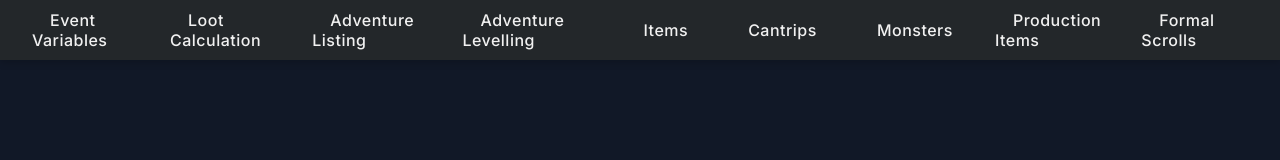
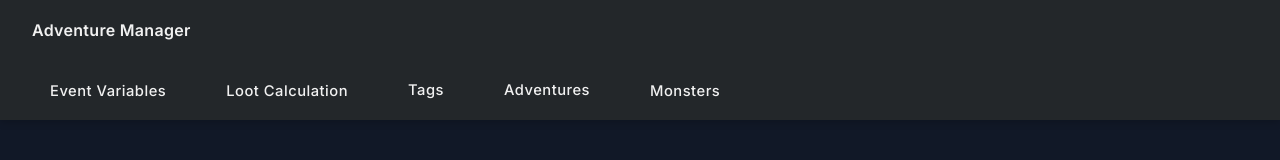
Before and after one commit to Kazifer/meadtagging, a plain HTML site: page index.html in a window 1280 px wide. Drawn offline with Linux system fonts and the light colour scheme.

Commit message:
Menu updates

```diff
--- a/index.html
+++ b/index.html
@@ -7,16 +7,39 @@
 </head>
 <body>
     <nav class="app-nav">
-        <ul class="menu app-menu">
+        <div class="app-nav-head">
+            <span class="app-nav-title">Adventure Manager</span>
+            <button id="menuToggle" class="menu-toggle" type="button" aria-expanded="false" aria-controls="appMenu" aria-label="Toggle menu">
+                <span class="menu-toggle-bar"></span>
+                <span class="menu-toggle-bar"></span>
+                <span class="menu-toggle-bar"></span>
+            </button>
+        </div>
+        <ul id="appMenu" class="menu app-menu">
             <li><a href="Event Variables.html">Event Variables</a></li>
             <li><a href="Loot Calculation.html">Loot Calculation</a></li>
-            <li><a href="Adventure Listing.html">Adventure Listing</a></li>
-            <li><a href="Adventure Levelling.html">Adventure Levelling</a></li>
-            <li><a href="Item Tags.html">Items</a></li>
-            <li><a href="Cantrips.html">Cantrips</a></li>
+
+            <li class="menu-group">
+                <details>
+                    <summary>Tags</summary>
+                    <ul class="app-submenu">
+                        <li><a href="Item Tags.html">Item Tags</a></li>
+                        <li><a href="Cantrips.html">Cantrips</a></li>
+                        <li><a href="Production.html">Production</a></li>
+                        <li><a href="Formal Scrolls.html">Formal Scrolls</a></li>
+                    </ul>
+                </details>
+            </li>
+                         <li class="menu-group">
+                <details>
+                    <summary>Adventures</summary>
+                    <ul class="app-submenu">
+                        <li><a href="Adventure Listing.html">Adventure Listing</a></li>
+                        <li><a href="Adventure Levelling.html">Adventure Levelling</a></li>
+                    </ul>
+                </details>
+            </li>
             <li><a href="Monsters.html">Monsters</a></li>
-            <li><a href="Production.html">Production Items</a></li>
-            <li><a href="Formal Scrolls.html">Formal Scrolls</a></li>
 
         </ul>
     </nav>
--- a/nav-loader.js
+++ b/nav-loader.js
@@ -3,7 +3,9 @@
 (function () {
     const nav = document.querySelector('nav');
     const content = document.getElementById('content');
+    const menuToggle = document.getElementById('menuToggle');
     const links = Array.from(document.querySelectorAll('ul.menu a'));
+    const dropdowns = Array.from(document.querySelectorAll('.menu-group details'));
 
     if (!nav || !content) return;
 
@@ -44,6 +46,57 @@
     positionIframe(iframe);
     window.addEventListener('resize', scheduleIframePosition);
     window.addEventListener('scroll', scheduleIframePosition, { passive: true });
+
+    function setMenuOpen(isOpen) {
+        if (!menuToggle) return;
+        nav.classList.toggle('menu-open', Boolean(isOpen));
+        menuToggle.setAttribute('aria-expanded', isOpen ? 'true' : 'false');
+        scheduleIframePosition();
+    }
+
+    function closeAllDropdowns() {
+        dropdowns.forEach((dropdown) => {
+            dropdown.open = false;
+        });
+    }
+
+    if (menuToggle) {
+        menuToggle.addEventListener('click', () => {
+            const isOpen = !nav.classList.contains('menu-open');
+            setMenuOpen(isOpen);
+        });
+
+        window.addEventListener('resize', () => {
+            if (window.innerWidth > 900 && nav.classList.contains('menu-open')) {
+                setMenuOpen(false);
+            }
+        });
+    }
+
+    dropdowns.forEach((dropdown) => {
+        dropdown.addEventListener('toggle', () => {
+            if (!dropdown.open) return;
+
+            dropdowns.forEach((other) => {
+                if (other !== dropdown) {
+                    other.open = false;
+                }
+            });
+        });
+
+        dropdown.addEventListener('focusout', (event) => {
+            const nextFocused = event.relatedTarget;
+            if (!dropdown.contains(nextFocused)) {
+                dropdown.open = false;
+            }
+        });
+    });
+
+    document.addEventListener('click', (event) => {
+        if (!nav.contains(event.target)) {
+            closeAllDropdowns();
+        }
+    });
 
     iframe.addEventListener('load', () => console.info('nav-loader: iframe loaded', iframe.src));
 
@@ -118,6 +171,10 @@
         if (target.origin === location.origin && target.pathname.toLowerCase().endsWith('.html')) {
             e.preventDefault();
             setActive(a);
+            closeAllDropdowns();
+            if (window.innerWidth <= 900) {
+                setMenuOpen(false);
+            }
             loadUrl(target.href, true).catch(err => console.error('nav-loader: iframe navigation failed', err));
         }
     });
--- a/theme.css
+++ b/theme.css
@@ -47,6 +47,47 @@ p {
     z-index: 5;
 }
 
+.app-nav-head {
+    min-height: 60px;
+    display: flex;
+    align-items: center;
+    justify-content: space-between;
+    gap: 12px;
+}
+
+.app-nav-title {
+    color: #f1f1f1;
+    font-size: 1rem;
+    font-weight: 600;
+    letter-spacing: 0.3px;
+}
+
+.menu-toggle {
+    display: none;
+    width: 40px;
+    height: 40px;
+    border: 1px solid var(--app-border);
+    border-radius: 8px;
+    background: #2d3748;
+    cursor: pointer;
+    padding: 8px 7px;
+    box-sizing: border-box;
+}
+
+.menu-toggle:hover,
+.menu-toggle:focus {
+    border-color: #00bcd4;
+    outline: none;
+}
+
+.menu-toggle-bar {
+    display: block;
+    height: 2px;
+    border-radius: 2px;
+    margin: 4px 0;
+    background: #e2e8f0;
+}
+
 .app-menu {
     list-style: none;
     margin: 0;
@@ -58,7 +99,8 @@ p {
 }
 
 .app-menu li {
-    display: inline;
+    display: inline-block;
+    position: relative;
 }
 
 .app-menu a {
@@ -68,6 +110,7 @@ p {
     border-radius: 6px;
     transition: background 0.2s, color 0.2s;
     font-weight: 500;
+    font-size: 0.92rem;
     letter-spacing: 0.5px;
 }
 
@@ -87,6 +130,117 @@ p {
     background: #00acc1;
 }
 
+.menu-group summary {
+    list-style: none;
+    color: #f1f1f1;
+    padding: 10px 18px;
+    border-radius: 6px;
+    transition: background 0.2s, color 0.2s;
+    font-weight: 500;
+    font-size: 0.92rem;
+    letter-spacing: 0.5px;
+    cursor: pointer;
+    user-select: none;
+}
+
+.menu-group summary::-webkit-details-marker {
+    display: none;
+}
+
+.menu-group summary:hover,
+.menu-group summary:focus {
+    background: #40444b;
+    color: #00bcd4;
+    outline: none;
+}
+
+.menu-group details[open] > summary {
+    background: #40444b;
+    color: #00bcd4;
+}
+
+.app-submenu {
+    list-style: none;
+    display: flex;
+    flex-direction: column;
+    gap: 6px;
+    margin: 8px 0 0;
+    padding: 8px;
+    min-width: 180px;
+    position: absolute;
+    left: 0;
+    top: 100%;
+    z-index: 20;
+    border: 1px solid var(--app-border);
+    border-radius: 8px;
+    background: #2d3748;
+    box-shadow: 0 8px 20px rgba(0, 0, 0, 0.25);
+}
+
+.app-submenu a {
+    display: block;
+    padding: 8px 10px;
+}
+
+@media (max-width: 900px) {
+    .app-nav {
+        padding: 0 16px;
+    }
+
+    .menu-toggle {
+        display: inline-block;
+    }
+
+    .app-menu {
+        display: none;
+        height: auto;
+        flex-direction: column;
+        align-items: stretch;
+        gap: 8px;
+        padding: 0 0 14px;
+    }
+
+    .app-nav.menu-open .app-menu {
+        display: flex;
+    }
+
+    .app-menu li {
+        display: block;
+    }
+
+    .menu-group details {
+        width: 100%;
+    }
+
+    .menu-group summary {
+        display: block;
+        width: 100%;
+        box-sizing: border-box;
+        padding: 10px 12px;
+    }
+
+    .app-submenu {
+        position: static;
+        margin: 6px 0 0;
+        min-width: 0;
+        border: 0;
+        box-shadow: none;
+        background: transparent;
+        padding: 0 0 0 10px;
+    }
+
+    .app-submenu a {
+        padding: 8px 10px;
+    }
+
+    .app-menu a {
+        display: block;
+        width: 100%;
+        box-sizing: border-box;
+        padding: 10px 12px;
+    }
+}
+
 #content h1 {
     color: var(--app-heading);
 }
```
